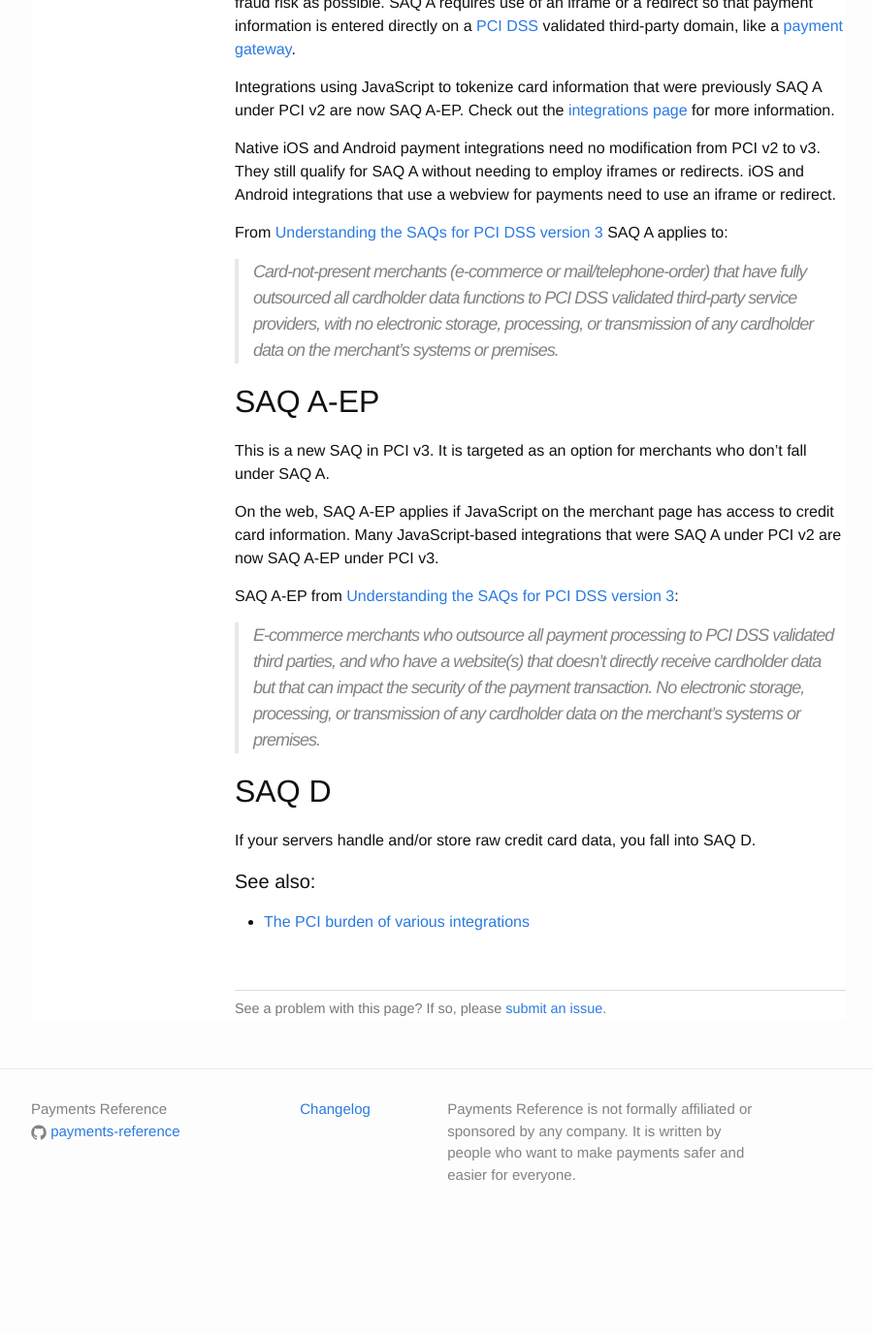
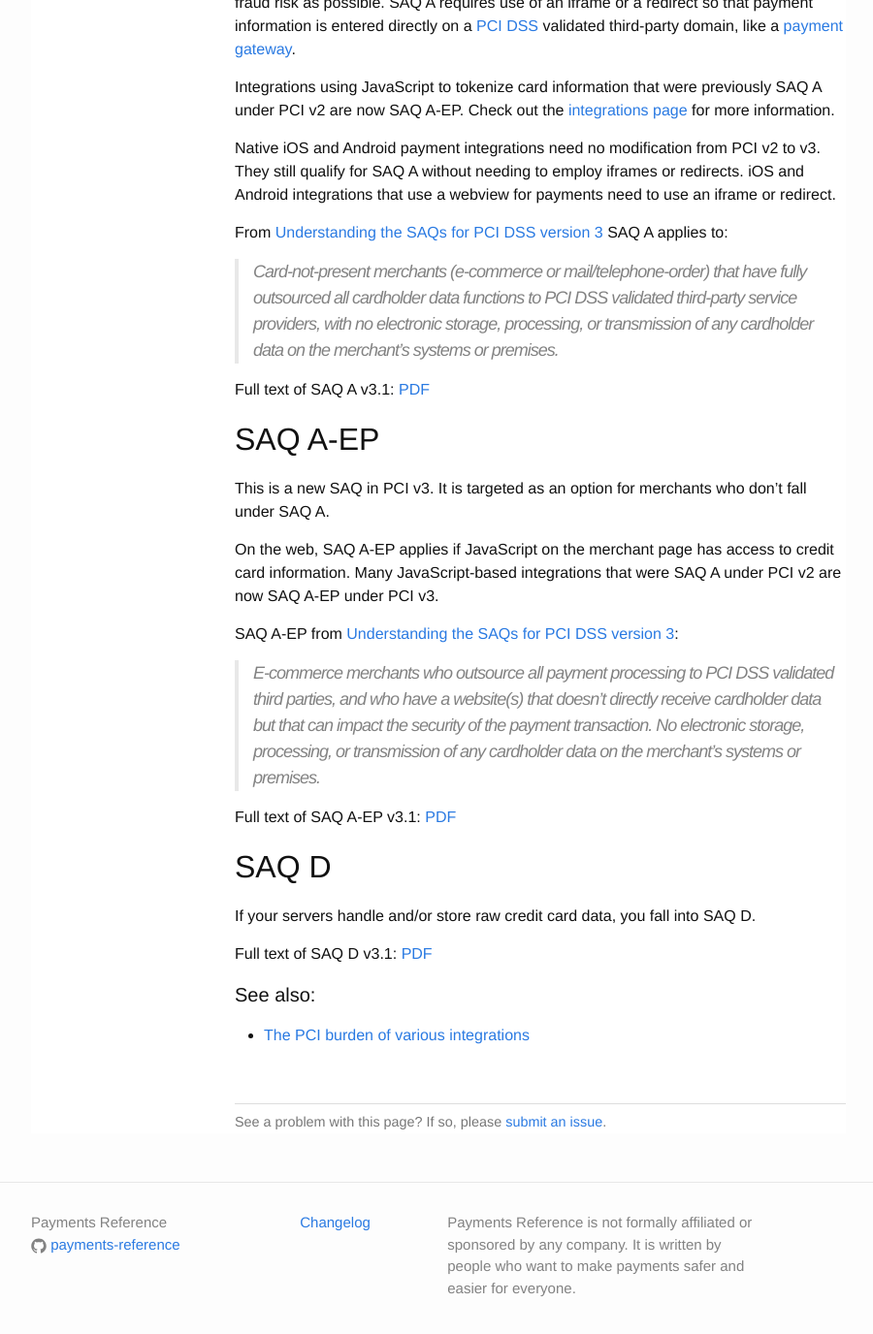
Before and after one commit to payments-reference/payments-reference, a Jekyll site: the page built from payment-cards/pci-compliance/saqs.md, in a window 1280 px wide and 1400 px high, scrolled down 505 px. Shown: the top 1376 px of the window at 97% size, without its empty margins (188-1088 px from the left). Built offline with Jekyll 4.4.1, drawn with Linux system fonts in a browser that asks for light colours; before the commit the page ends 1788 px from its top, so only the background shows below that.

Commit message:
Link to SAQs

```diff
--- a/payment-cards/pci-compliance/saqs.md
+++ b/payment-cards/pci-compliance/saqs.md
@@ -24,6 +24,8 @@ From [Understanding the SAQs for PCI DSS version 3](https://www.pcisecuritystand
 
 > Card-not-present merchants (e-commerce or mail/telephone-order) that have fully outsourced all cardholder data functions to PCI DSS validated third-party service providers, with no electronic storage, processing, or transmission of any cardholder data on the merchant’s systems or premises.
 
+Full text of SAQ A v3.1: [PDF](https://www.pcisecuritystandards.org/documents/SAQ_A_v3-1.pdf)
+
 ## SAQ A-EP
 
 This is a new SAQ in PCI v3. It is targeted as an option for merchants who don't fall under SAQ A.
@@ -34,10 +36,14 @@ SAQ A-EP from [Understanding the SAQs for PCI DSS version 3](https://www.pcisecu
 
 > E-commerce merchants who outsource all payment processing to PCI DSS validated third parties, and who have a website(s) that doesn’t directly receive cardholder data but that can impact the security of the payment transaction. No electronic storage, processing, or transmission of any cardholder data on the merchant’s systems or premises.
 
+Full text of SAQ A-EP v3.1: [PDF](https://www.pcisecuritystandards.org/documents/SAQ_A-EP_v3-1.pdf)
+
 ## SAQ D
 
 If your servers handle and/or store raw credit card data, you fall into SAQ D.
 
+Full text of SAQ D v3.1: [PDF](https://www.pcisecuritystandards.org/documents/SAQ_D_v3-1_Merchant.pdf)
+
 #### See also:
 
 - [The PCI burden of various integrations](/payment-cards/pci-compliance/integrations/)
```
